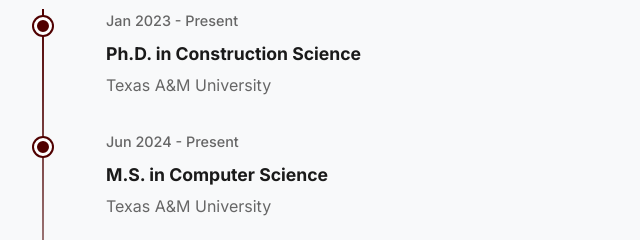
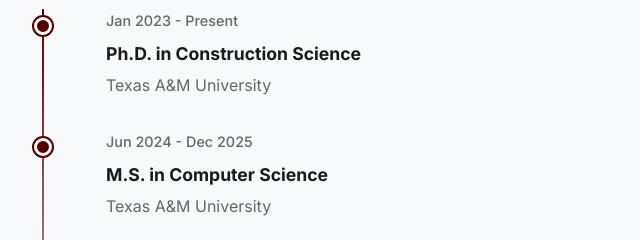
Before and after one commit to yeonchae62/homepage, a plain HTML site: page index.html in a window 1280 px wide. Shown: the part 3980-4220 px from the top of the page, 18-658 px from the left. Drawn offline with Linux system fonts and the light colour scheme.

Commit message:
Update index.html

```diff
--- a/index.html
+++ b/index.html
@@ -137,7 +137,7 @@
                         </div>
                     </div>
                     <div class="timeline-item">
-                        <div class="timeline-date">Jun 2024 - Present</div>
+                        <div class="timeline-date">Jun 2024 - Dec 2025</div>
                         <div class="timeline-content">
                             <h4>M.S. in Computer Science</h4>
                             <p>Texas A&M University</p>
```
